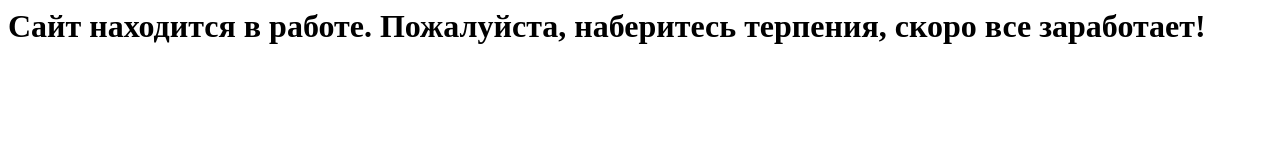
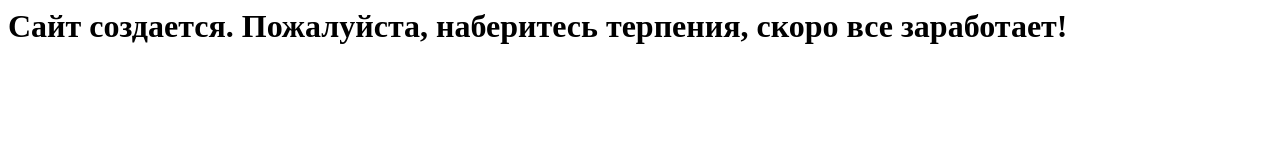
Before and after one commit to qrtx/sorokabrand, a plain HTML site: page index.html in a window 1280 px wide. Drawn offline with Linux system fonts and the light colour scheme.

Commit message:
Add files via upload

```diff
--- a/index.html
+++ b/index.html
@@ -1,5 +1,5 @@
 <div id="main">
     	<div class="fof">
-        		<h1>Сайт находится в работе. Пожалуйста, наберитесь терпения, скоро все заработает!</h1>
+        		<h1>Сайт создается. Пожалуйста, наберитесь терпения, скоро все заработает!</h1>
     	</div>
 </div>
--- a/style.css
+++ b/style.css
@@ -7,7 +7,6 @@ html {
 }
 
 body{
-    font-family: 'Lato', sans-serif;
     color: #888;
     margin: 0;
 }
```
